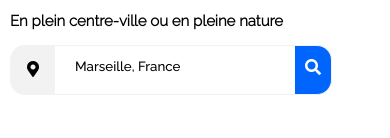
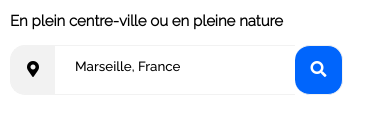
Before and after one commit to adrianpaulstaron/adrianpaulstaron-OCP2, a plain HTML site: page index.html in a window 390 px wide. Shown: the part 273-411 px from the top of the page. Drawn offline with Linux system fonts and the light colour scheme.

Commit message:
fixed search button

```diff
--- a/css/styleresponsive.css
+++ b/css/styleresponsive.css
@@ -215,6 +215,14 @@
         margin-right: 10px;
     }
 
+    #searchbuttonbox {
+        border-top-left-radius: 15px;
+        border-bottom-left-radius: 15px;
+        width: 27px;
+        text-align: center;
+        padding-top: 12px;
+    }
+
     #activities {
         justify-content: flex-start;
     }
```
